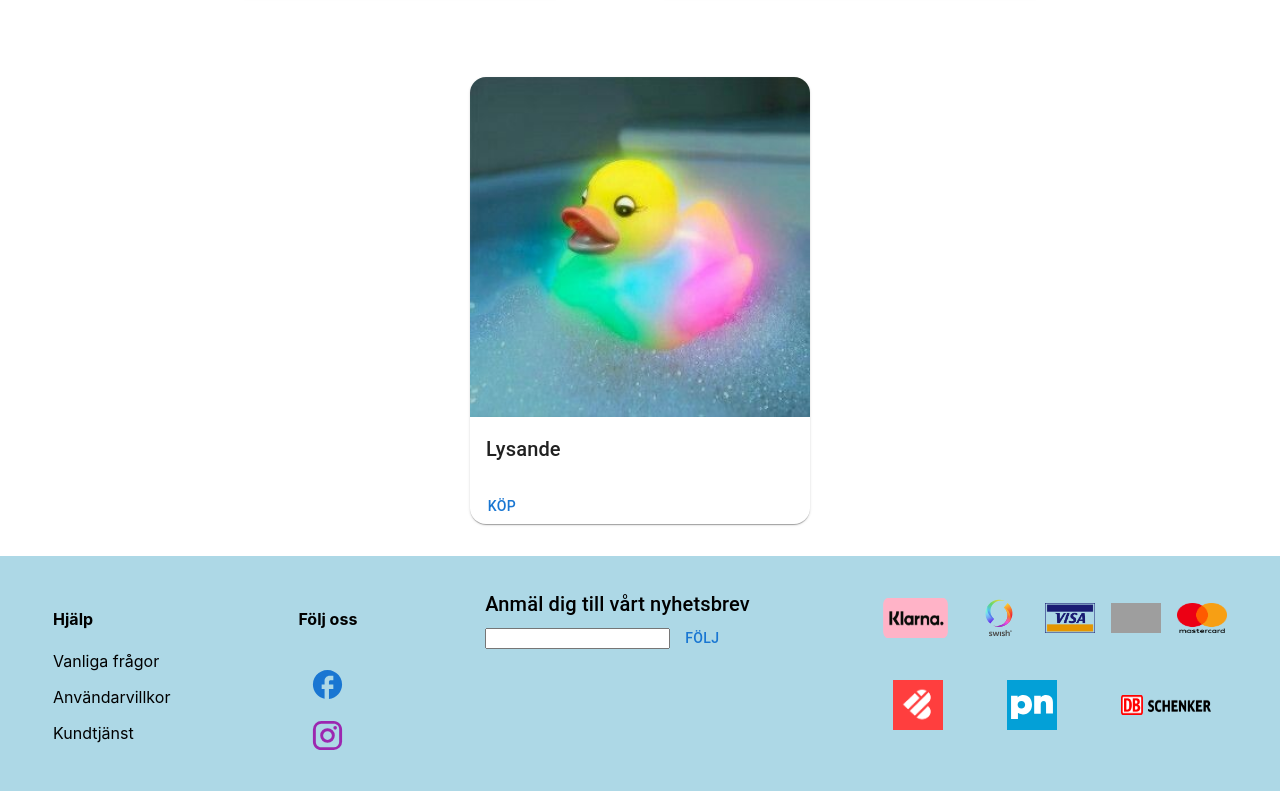
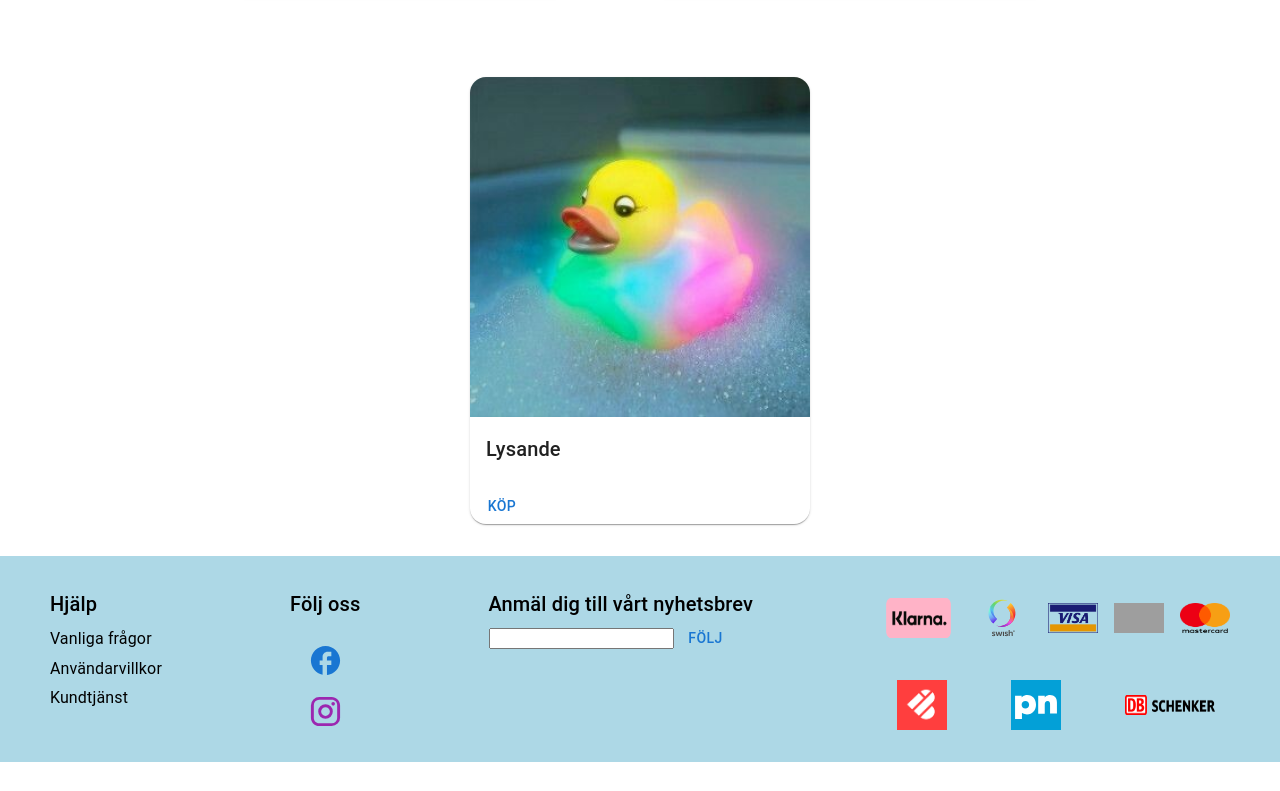
Before and after one commit to OliviaIsberg/ducky, a React (Create React App) app: page / in a window 1280 px wide. Shown: the part 1359-2150 px from the top of the page. After the commit the page ends 2121 px from the top, so only its background shows below. Built offline with nearby package versions, Linux system fonts and the light colour scheme; grey boxes are pictures that could not be loaded.

Commit message:
Ändrade till Typography

```diff
--- a/src/components/Footer/LinksContainer.tsx
+++ b/src/components/Footer/LinksContainer.tsx
@@ -1,4 +1,4 @@
-import { Box } from '@mui/material';
+import { Box, Typography } from '@mui/material';
 import FacebookOutlinedIcon from '@mui/icons-material/FacebookOutlined';
 import InstagramIcon from '@mui/icons-material/Instagram';
 import klarna from '../../assets/PaymentLogos/klarna.png';
@@ -23,10 +23,16 @@ function LinksContainer() {
         }}
       >
         <Box sx={{ gap: '1rem' }}>
-          <h4>Hjälp</h4>
-          <p>Vanliga frågor</p>
-          <p>Användarvillkor</p>
-          <p>Kundtjänst</p>
+          <Typography gutterBottom variant="h6">
+            Hjälp
+          </Typography>
+          <Typography gutterBottom variant="body1">
+            Vanliga frågor
+          </Typography>
+          <Typography gutterBottom variant="body1">
+            Användarvillkor
+          </Typography>
+          <Typography variant="body1">Kundtjänst</Typography>
         </Box>
         <Box
           sx={{
@@ -36,7 +42,9 @@ function LinksContainer() {
             alignItems: 'center',
           }}
         >
-          <h4>Följ oss</h4>
+          <Typography gutterBottom variant="h6">
+            Följ oss
+          </Typography>
           <FacebookOutlinedIcon color="primary" fontSize="large" />
           <InstagramIcon color="secondary" fontSize="large" />
         </Box>
```
